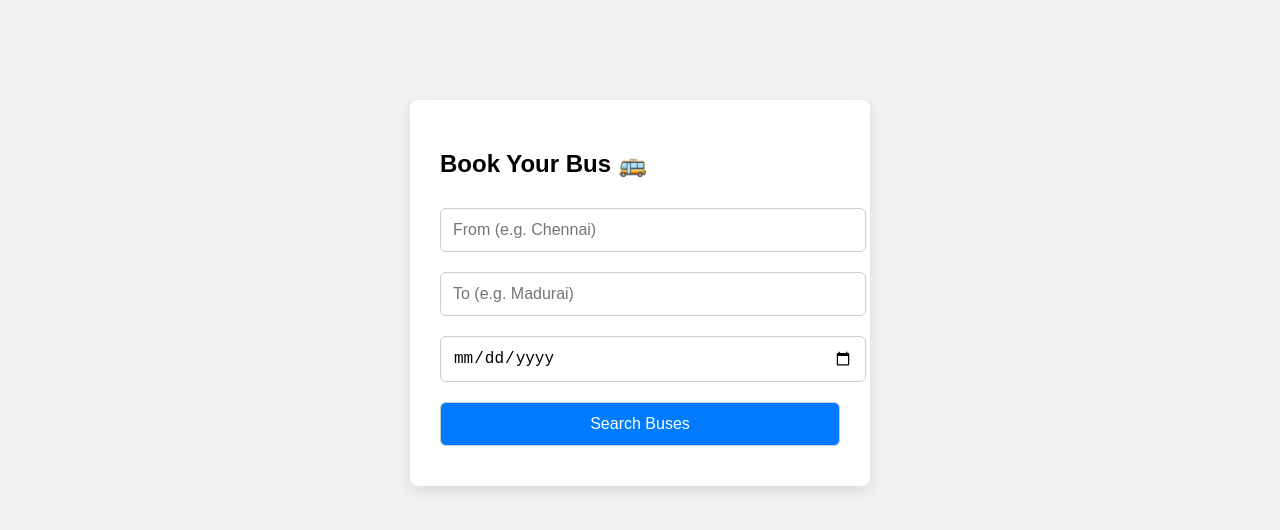
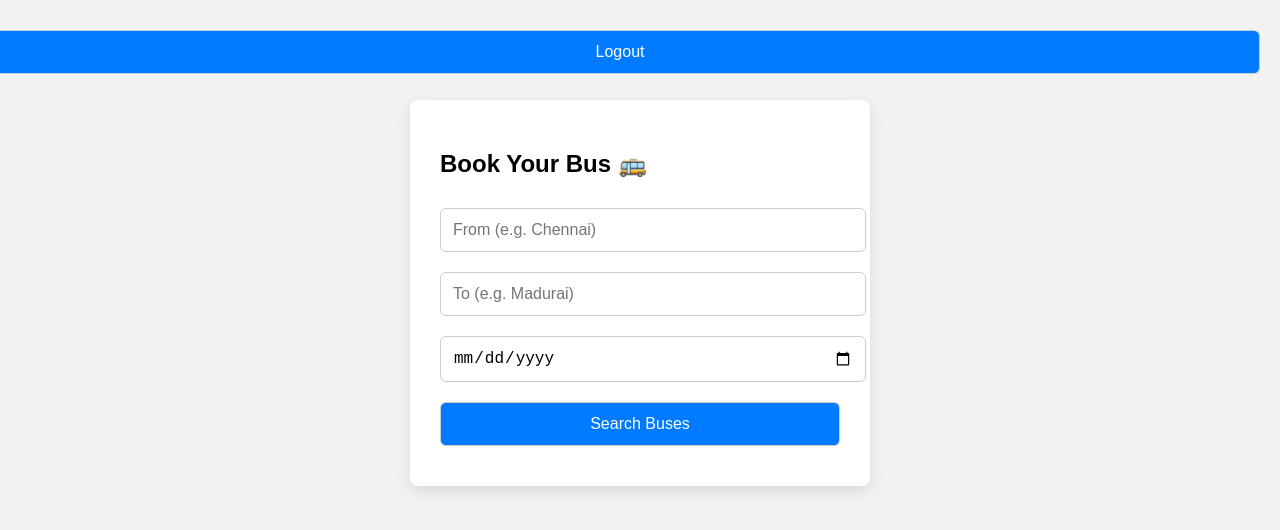
Before and after one commit to sunilkumart2025/class-12-study-website, a plain HTML site: page index.html in a window 1280 px wide. Drawn offline with Linux system fonts and the light colour scheme.

Commit message:
Update index.html

```diff
--- a/index.html
+++ b/index.html
@@ -34,7 +34,18 @@
     }
   </style>
 </head>
+
 <body>
+<button onclick="logout()" style="position: fixed; top: 20px; right: 20px;">Logout</button>
+
+<script>
+  async function logout() {
+    const { error } = await supabase.auth.signOut();
+    localStorage.removeItem("user");
+    alert("👋 Logged out");
+    window.location.href = "login.html";
+  }
+</script>
   <div class="container">
     <h2>Book Your Bus 🚌</h2>
     <form id="searchForm">
```
